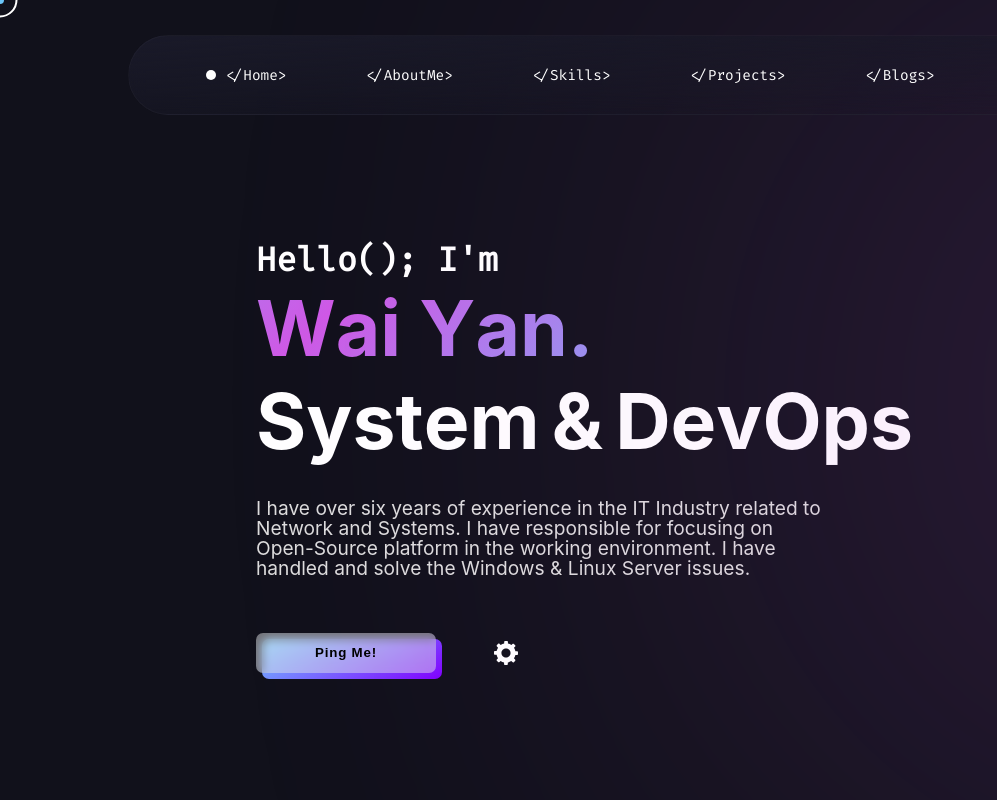
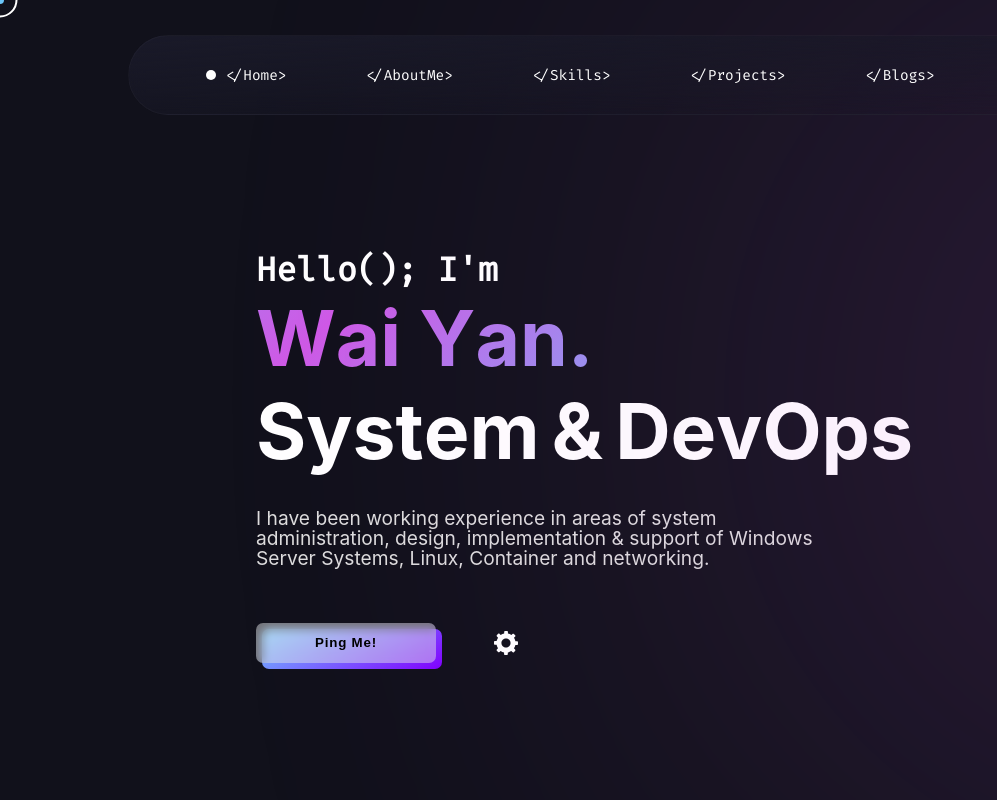
Before and after one commit to sc3p73r-it/my-portofolio-2025, a plain HTML site: page index.html in a window 1280 px wide. Shown: the top 800 px of the page, without its empty margins (0-997 px from the left). Drawn offline with nearby package versions, Linux system fonts and the light colour scheme; a web font is replaced by a local one.

Commit message:
Update experience description in index.html

```diff
--- a/index.html
+++ b/index.html
@@ -200,7 +200,7 @@
           </div>
         </article>
         <p id="info-para" data-aos="fade-up" data-aos-delay="600">
-        I have over six years of experience in the IT Industry related to Network and Systems. I have responsible for focusing on Open-Source platform in the working environment. I have handled and solve the Windows & Linux Server issues.
+        I have been working experience in areas of system administration, design, implementation & support of Windows Server Systems, Linux, Container and networking.
         </p>
         <div class="contact-btn-div" data-aos="fade-up" data-aos-delay="800">
           <a href="mailto:sc3p73r@outlook.com" tabindex="-1">
```
